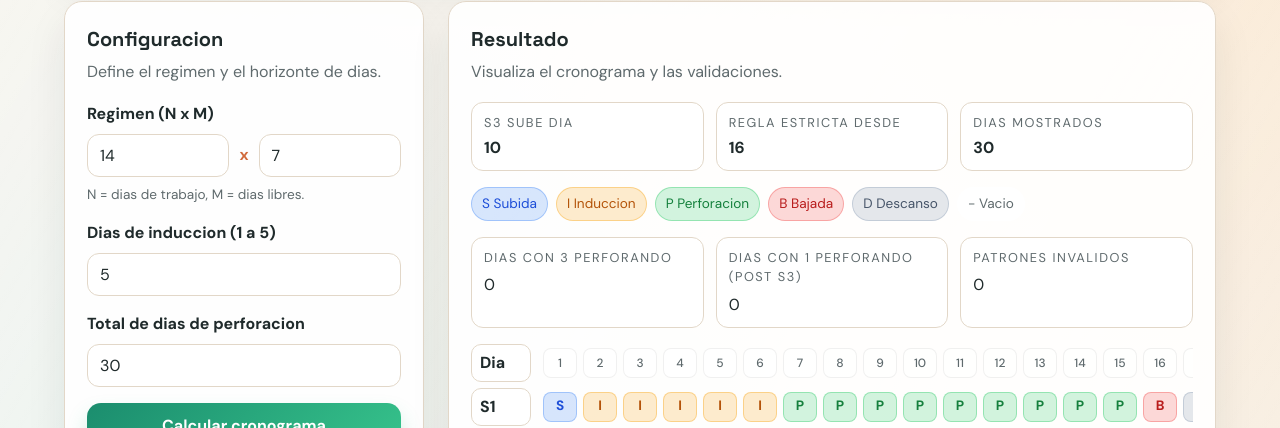
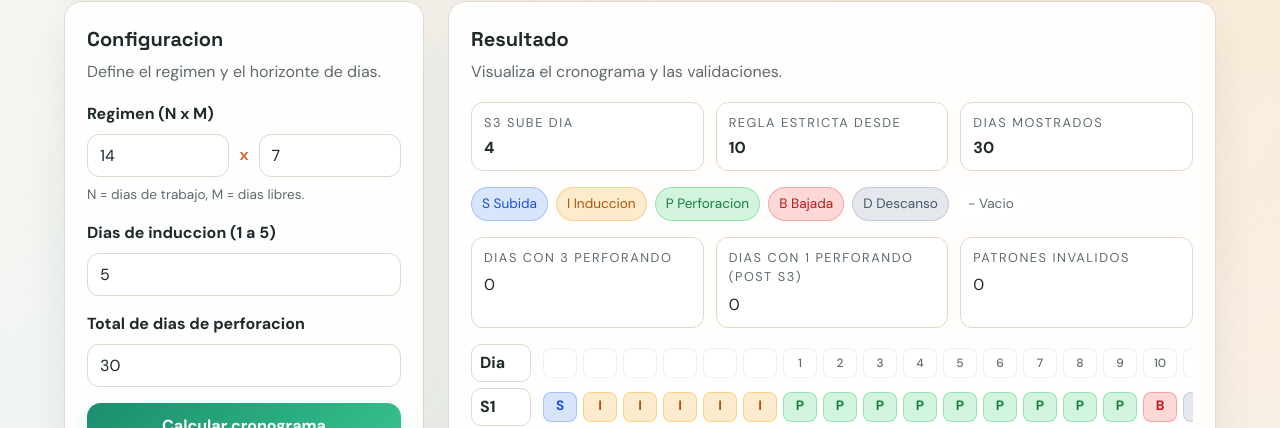
Before and after one commit to Daniel349167/supervisor-scheduling-engine, a React (Vite) app: page / in a window 1280 px wide. Shown: the part 258-686 px from the top of the page. Built offline with nearby package versions, Linux system fonts and the light colour scheme.

Commit message:
Iniciar numeracion despues de induccion

```diff
--- a/src/App.jsx
+++ b/src/App.jsx
@@ -3,12 +3,13 @@ import './App.css'
 import { generateSchedule } from './scheduler'
 
 function App() {
-  const [inputs, setInputs] = useState({
+  const initialInputs = {
     workDays: 14,
     restDays: 7,
     inductionDays: 5,
     totalDays: 30,
-  })
+  }
+  const [inputs, setInputs] = useState(initialInputs)
   const [inputIssues, setInputIssues] = useState([])
   const [qa, setQa] = useState({
     enabled: false,
@@ -16,7 +17,15 @@ function App() {
     forceThree: false,
     forceOne: false,
   })
-  const [result, setResult] = useState(() => generateSchedule(inputs))
+  const [result, setResult] = useState(() => {
+    const dayOffset = initialInputs.inductionDays + 1
+    const scheduleDays = initialInputs.totalDays + dayOffset
+    const schedule = generateSchedule({ ...initialInputs, totalDays: scheduleDays })
+    if (schedule?.error) {
+      return schedule
+    }
+    return { ...schedule, meta: { displayDays: initialInputs.totalDays, dayOffset } }
+  })
 
   const handleChange = (field) => (event) => {
     const value = event.target.value
@@ -95,16 +104,40 @@ function App() {
           forceOne: qa.forceOne,
         }
       : null
-    setResult(generateSchedule({ ...normalized, mode, qa: qaConfig }))
+    const dayOffsetValue = normalized.inductionDays + 1
+    const scheduleDays = normalized.totalDays + dayOffsetValue
+    const schedule = generateSchedule({
+      ...normalized,
+      totalDays: scheduleDays,
+      mode,
+      qa: qaConfig,
+    })
+    if (schedule?.error) {
+      setResult(schedule)
+      return
+    }
+    setResult({
+      ...schedule,
+      meta: { displayDays: normalized.totalDays, dayOffset: dayOffsetValue },
+    })
   }
 
-  const dayLabel = (day) => day + 1
+  const dayOffset = result?.meta?.dayOffset ?? 0
+  const dayLabel = (day) => {
+    const value = day - dayOffset + 1
+    return value >= 1 ? value : ''
+  }
+
+  const summaryDay = (day) => {
+    const label = dayLabel(day)
+    return label === '' ? 'Antes del dia 1' : label
+  }
 
   const dayList = (days) => {
     if (!days || days.length === 0) {
       return '0'
     }
-    const labeledDays = days.map(dayLabel)
+    const labeledDays = days.map(dayLabel).filter((value) => value !== '')
     if (labeledDays.length <= 12) {
       return labeledDays.join(', ')
     }
@@ -130,7 +163,8 @@ function App() {
   }
 
   const dayErrors = new Set(result?.issues?.errorDays ?? [])
-  const totalDays = result?.pCount?.length ?? 0
+  const scheduleDays = result?.pCount?.length ?? 0
+  const displayDays = result?.meta?.displayDays ?? 0
 
   return (
     <div className="app">
@@ -289,15 +323,15 @@ function App() {
               <div className="summary">
                 <div>
                   <span className="summary-label">S3 sube dia</span>
-                  <strong>{dayLabel(result.s3Start)}</strong>
+                  <strong>{summaryDay(result.s3Start)}</strong>
                 </div>
                 <div>
                   <span className="summary-label">Regla estricta desde</span>
-                  <strong>{dayLabel(result.enforceDay)}</strong>
+                  <strong>{summaryDay(result.enforceDay)}</strong>
                 </div>
                 <div>
                   <span className="summary-label">Dias mostrados</span>
-                  <strong>{totalDays}</strong>
+                  <strong>{displayDays}</strong>
                 </div>
                 {qa.enabled && (
                   <div>
@@ -357,9 +391,9 @@ function App() {
                     <div className="row-label">Dia</div>
                     <div
                       className="row-cells"
-                      style={{ gridTemplateColumns: `repeat(${totalDays}, var(--cell))` }}
+                      style={{ gridTemplateColumns: `repeat(${scheduleDays}, var(--cell))` }}
                     >
-                      {Array.from({ length: totalDays }, (_, day) => (
+                      {Array.from({ length: scheduleDays }, (_, day) => (
                         <div key={`day-${day}`} className="cell cell-day">
                           {dayLabel(day)}
                         </div>
@@ -376,7 +410,7 @@ function App() {
                       <div className="row-label">{row.label}</div>
                       <div
                         className="row-cells"
-                        style={{ gridTemplateColumns: `repeat(${totalDays}, var(--cell))` }}
+                        style={{ gridTemplateColumns: `repeat(${scheduleDays}, var(--cell))` }}
                       >
                         {row.data.map((status, day) => (
                           <div key={`${row.label}-${day}`} className={`cell ${statusClass(status)}`}>
@@ -391,7 +425,7 @@ function App() {
                     <div className="row-label">#P</div>
                     <div
                       className="row-cells"
-                      style={{ gridTemplateColumns: `repeat(${totalDays}, var(--cell))` }}
+                      style={{ gridTemplateColumns: `repeat(${scheduleDays}, var(--cell))` }}
                     >
                       {result.pCount.map((count, day) => (
                         <div
```
